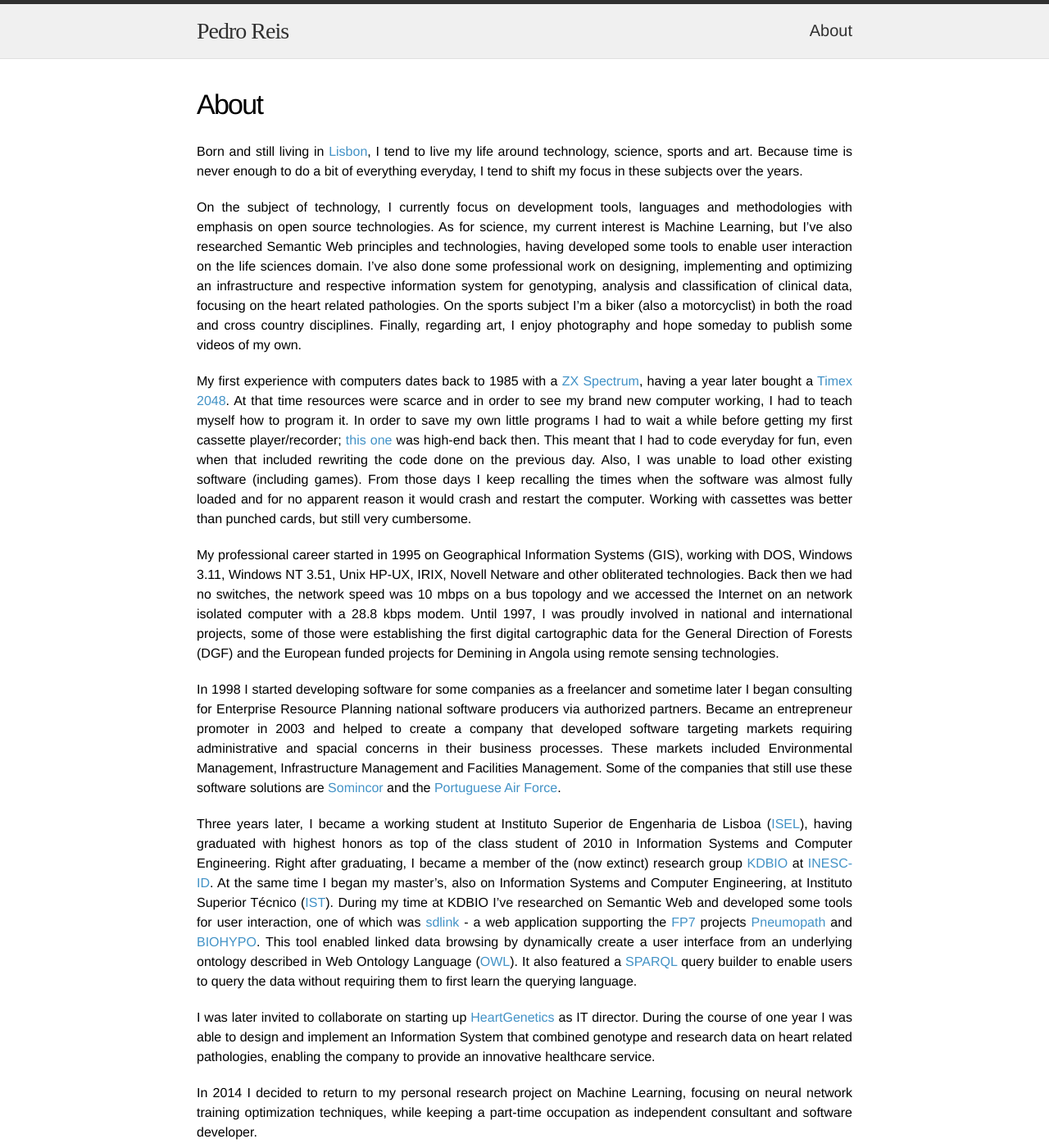
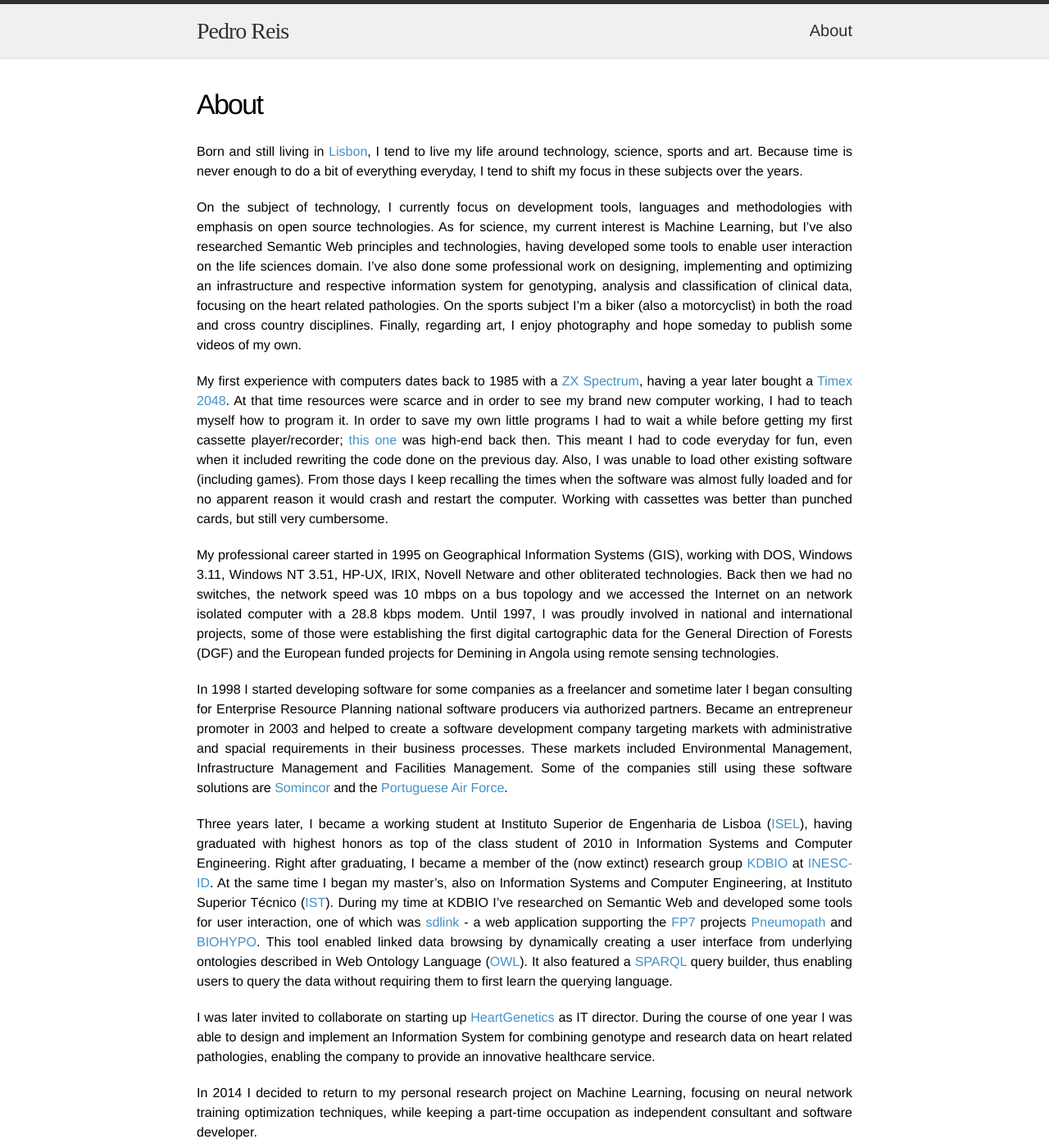
Before and after one commit to pmreis/pmreis.github.io, a Jekyll site: the page built from about.md, in a window 1280 px wide and 1400 px high. Shown: the whole window at 82% size. Built offline with Jekyll 4.4.1, drawn with Linux system fonts in a browser that asks for light colours; nearby versions of some CDN libraries; some web fonts are replaced.

Commit message:
Small updates

```diff
--- a/about.md
+++ b/about.md
@@ -8,14 +8,14 @@
 
 On the subject of technology, I currently focus on development tools, languages and methodologies with emphasis on open source technologies. As for science, my current interest is Machine Learning, but I've also researched Semantic Web principles and technologies, having developed some tools to enable user interaction on the life sciences domain. I've also done some professional work on designing, implementing and optimizing an infrastructure and respective information system for genotyping, analysis and classification of clinical data, focusing on the heart related pathologies. On the sports subject I'm a biker (also a motorcyclist) in both the road and cross country disciplines. Finally, regarding art, I enjoy photography and hope someday to publish some videos of my own.
 
-My first experience with computers dates back to 1985 with a [ZX Spectrum](http://en.wikipedia.org/wiki/ZX_Spectrum), having a year later bought a [Timex 2048](http://en.wikipedia.org/wiki/Timex_Computer_2048). At that time resources were scarce and in order to see my brand new computer working, I had to teach myself how to program it. In order to save my own little programs I had to wait a while before getting my first cassette player/recorder; [this one](http://www.worldofspectrum.org/infoseekid.cgi?id=1000924) was high-end back then. This meant that I had to code everyday for fun, even when that included rewriting the code done on the previous day. Also, I was unable to load other existing software (including games). From those days I keep recalling the times when the software was almost fully loaded and for no apparent reason it would crash and restart the computer. Working with cassettes was better than punched cards, but still very cumbersome.
+My first experience with computers dates back to 1985 with a [ZX Spectrum](http://en.wikipedia.org/wiki/ZX_Spectrum), having a year later bought a [Timex 2048](http://en.wikipedia.org/wiki/Timex_Computer_2048). At that time resources were scarce and in order to see my brand new computer working, I had to teach myself how to program it. In order to save my own little programs I had to wait a while before getting my first cassette player/recorder; [this one](http://www.worldofspectrum.org/infoseekid.cgi?id=1000924) was high-end back then. This meant I had to code everyday for fun, even when it included rewriting the code done on the previous day. Also, I was unable to load other existing software (including games). From those days I keep recalling the times when the software was almost fully loaded and for no apparent reason it would crash and restart the computer. Working with cassettes was better than punched cards, but still very cumbersome.
 
-My professional career started in 1995 on Geographical Information Systems (GIS), working with DOS, Windows 3.11, Windows NT 3.51, Unix HP-UX, IRIX, Novell Netware and other obliterated technologies. Back then we had no switches, the network speed was 10 mbps on a bus topology and we accessed the Internet on an network isolated computer with a 28.8 kbps modem. Until 1997, I was proudly involved in national and international projects, some of those were establishing the first digital cartographic data for the General Direction of Forests (DGF) and the European funded projects for Demining in Angola using remote sensing technologies.
+My professional career started in 1995 on Geographical Information Systems (GIS), working with DOS, Windows 3.11, Windows NT 3.51, HP-UX, IRIX, Novell Netware and other obliterated technologies. Back then we had no switches, the network speed was 10 mbps on a bus topology and we accessed the Internet on an network isolated computer with a 28.8 kbps modem. Until 1997, I was proudly involved in national and international projects, some of those were establishing the first digital cartographic data for the General Direction of Forests (DGF) and the European funded projects for Demining in Angola using remote sensing technologies.
 
-In 1998 I started developing software for some companies as a freelancer and sometime later I began consulting for Enterprise Resource Planning national software producers via authorized partners. Became an entrepreneur promoter in 2003 and helped to create a company that developed software targeting markets requiring administrative and spacial concerns in their business processes. These markets included Environmental Management, Infrastructure Management and Facilities Management. Some of the companies that still use these software solutions are [Somincor](http://www.lundinmining.com/s/Neves-Corvo.asp) and the [Portuguese Air Force](http://www.emfa.pt/).
+In 1998 I started developing software for some companies as a freelancer and sometime later I began consulting for Enterprise Resource Planning national software producers via authorized partners. Became an entrepreneur promoter in 2003 and helped to create a software development company targeting markets with administrative and spacial requirements in their business processes. These markets included Environmental Management, Infrastructure Management and Facilities Management. Some of the companies still using these software solutions are [Somincor](http://www.lundinmining.com/s/Neves-Corvo.asp) and the [Portuguese Air Force](http://www.emfa.pt/).
 
-Three years later, I became a working student at Instituto Superior de Engenharia de Lisboa ([ISEL](http://www.isel.pt)), having graduated with highest honors as top of the class student of 2010 in Information Systems and Computer Engineering. Right after graduating, I became a member of the (now extinct) research group [KDBIO](http://kdbio.inesc-id.pt/) at [INESC-ID](http://www.inesc-id.pt/). At the same time I began my master's, also on Information Systems and Computer Engineering, at Instituto Superior Técnico ([IST](http://tecnico.ulisboa.pt/en/)). During my time at KDBIO I've researched on Semantic Web and developed some tools for user interaction, one of which was [sdlink](http://kdbio.inesc-id.pt/sdlink/) - a web application supporting the [FP7](http://cordis.europa.eu/fp7/home_en.html) projects [Pneumopath](http://www2.le.ac.uk/projects/pneumopath) and [BIOHYPO](http://cordis.europa.eu/result/rcn/53312_en.html). This tool enabled linked data browsing by dynamically create a user interface from an underlying ontology described in Web Ontology Language ([OWL](http://en.wikipedia.org/wiki/Web_Ontology_Language)). It also featured a [SPARQL](http://en.wikipedia.org/wiki/SPARQL) query builder to enable users to query the data without requiring them to first learn the querying language.
+Three years later, I became a working student at Instituto Superior de Engenharia de Lisboa ([ISEL](http://www.isel.pt)), having graduated with highest honors as top of the class student of 2010 in Information Systems and Computer Engineering. Right after graduating, I became a member of the (now extinct) research group [KDBIO](http://kdbio.inesc-id.pt/) at [INESC-ID](http://www.inesc-id.pt/). At the same time I began my master's, also on Information Systems and Computer Engineering, at Instituto Superior Técnico ([IST](http://tecnico.ulisboa.pt/en/)). During my time at KDBIO I've researched on Semantic Web and developed some tools for user interaction, one of which was [sdlink](http://kdbio.inesc-id.pt/sdlink/) - a web application supporting the [FP7](http://cordis.europa.eu/fp7/home_en.html) projects [Pneumopath](http://www2.le.ac.uk/projects/pneumopath) and [BIOHYPO](http://cordis.europa.eu/result/rcn/53312_en.html). This tool enabled linked data browsing by dynamically creating a user interface from underlying ontologies described in Web Ontology Language ([OWL](http://en.wikipedia.org/wiki/Web_Ontology_Language)). It also featured a [SPARQL](http://en.wikipedia.org/wiki/SPARQL) query builder, thus enabling users to query the data without requiring them to first learn the querying language.
 
-I was later invited to collaborate on starting up [HeartGenetics](http://www.heartgenetics.com/) as IT director. During the course of one year I was able to design and implement an Information System that combined genotype and research data on heart related pathologies, enabling the company to provide an innovative healthcare service.
+I was later invited to collaborate on starting up [HeartGenetics](http://www.heartgenetics.com/) as IT director. During the course of one year I was able to design and implement an Information System for combining genotype and research data on heart related pathologies, enabling the company to provide an innovative healthcare service.
 
 In 2014 I decided to return to my personal research project on Machine Learning, focusing on neural network training optimization techniques, while keeping a part-time occupation as independent consultant and software developer.
```
